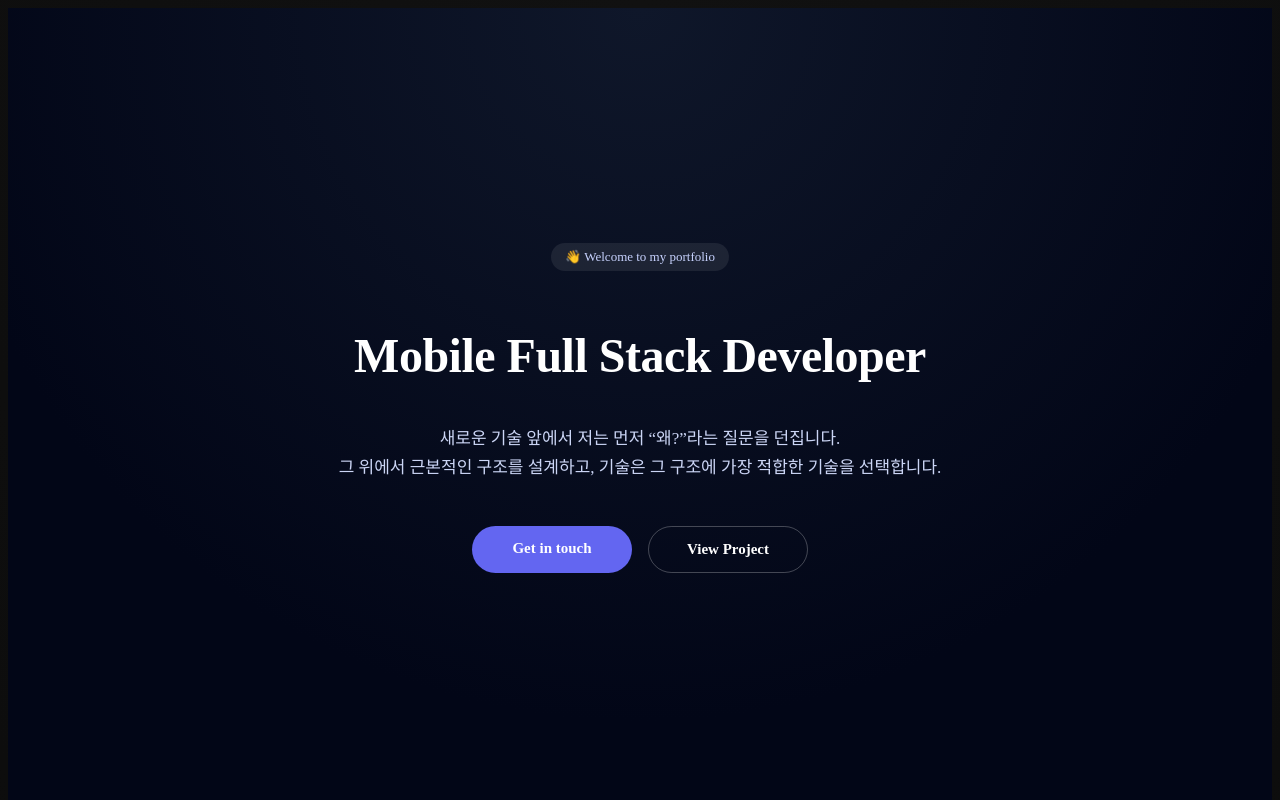
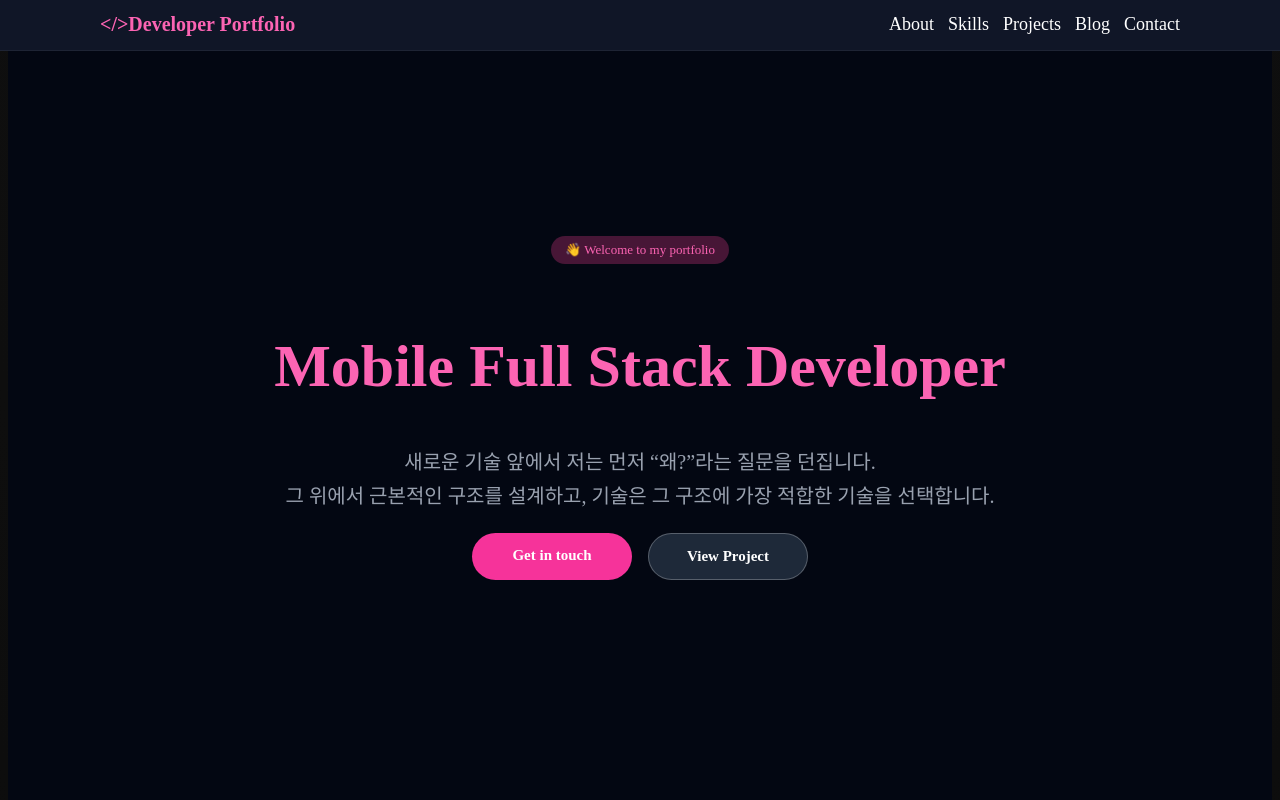
Before and after one commit to s3u0n4/DEV-NOTES, a Next.js app in the folder dev-notes/: page /developer/shin in a window 1280 px wide. Shown: the top 800 px of the page. Built offline with nearby package versions, Linux system fonts and the light colour scheme.

Commit message:
second commit

```diff
--- /dev/null
+++ b/dev-notes/app/developer/shin/component/Header/Header.css
@@ -0,0 +1,55 @@
+/* 헤더 전체 */
+.header {
+  position: fixed;
+  top: 0;
+  left: 0;
+  width: 100%;
+
+  background-color: #101627;
+  backdrop-filter: blur(14px);
+
+  border-bottom: 1px solid rgba(255, 255, 255, 0.06);
+}
+
+/* 내부 컨테이너 */
+.headerInner {
+  padding: 0px 100px;
+  display: flex;
+  align-items: center;
+  justify-content: space-between;
+}
+
+.headerInner h1 {
+  font-size: 20px;
+}
+
+/* 로고 영역 */
+.logo {
+  display: flex;
+  align-items: center;
+  gap: 10px;
+  color: #fc64b3;
+}
+/* 네비 / 토글 영역 */
+.nav {
+  display: flex;
+  align-items: center;
+  gap: 14px;
+  font-size: 18px;
+}
+
+.nav a {
+  color: #ffff;
+  text-decoration: none;
+}
+
+/* 모바일 대응 */
+@media (max-width: 768px) {
+  .nav {
+    gap: 8px;
+  }
+
+  .logo {
+    font-size: 16px;
+  }
+}
--- /dev/null
+++ b/dev-notes/app/developer/shin/component/Header/Header.tsx
@@ -0,0 +1,18 @@
+import "../Header/Header.css";
+export default function Header() {
+  return (
+    <header className="header">
+      <div className="headerInner">
+        <h1 className="logo">&lt;/&gt;Developer Portfolio</h1>
+
+        <nav className="nav">
+          <a href="#about">About</a>
+          <a href="#skills">Skills</a>
+          <a href="#projects">Projects</a>
+          <a href="#blog">Blog</a>
+          <a href="#contact">Contact</a>
+        </nav>
+      </div>
+    </header>
+  );
+}
--- a/dev-notes/app/developer/shin/component/Main/Main.css
+++ b/dev-notes/app/developer/shin/component/Main/Main.css
@@ -10,7 +10,8 @@
   padding: 0 24px;
   text-align: center;
 
-  background: radial-gradient(circle at top, #0f172a 0%, #020617 70%);
+  background-color: #030712;
+  color: #fc64b3;
 }
 
 /* 상단 배지 */
@@ -22,16 +23,12 @@
   font-weight: 500;
 
   border-radius: 999px;
-  background: rgba(255, 255, 255, 0.08);
-  color: #c7d2fe;
+  background: #471636;
 }
 
 /* 메인 타이틀 */
 .main h1 {
-  font-size: 48px;
-  font-weight: 800;
-  line-height: 1.15;
-  letter-spacing: -0.5px;
+  font-size: 60px;
 
   margin-bottom: 24px;
 }
@@ -40,11 +37,9 @@
 .main .description {
   max-width: 720px;
 
-  font-size: 17px;
+  font-size: 20px;
   line-height: 1.7;
-  color: #cbd5f5;
-
-  margin-bottom: 44px;
+  color: #99a1af;
 }
 
 /* 버튼 영역 */
@@ -69,7 +64,7 @@
 
 /* primary 버튼 */
 .main .btn.primary {
-  background: #6366f1;
+  background: #f6339a;
   color: #ffffff;
 }
 
@@ -80,7 +75,7 @@
 
 /* secondary 버튼 */
 .main .btn.secondary {
-  background: transparent;
+  background-color: #1e2939;
   color: #ffffff;
   border: 1px solid rgba(255, 255, 255, 0.25);
 }
--- a/dev-notes/app/developer/shin/page.tsx
+++ b/dev-notes/app/developer/shin/page.tsx
@@ -5,10 +5,12 @@ import Projects from "./component/Projects/Projects";
 import Blog from "./component/Blog/Blog";
 import Contact from "./component/Contact/Contact";
 import Footer from "./component/Footer/Footer";
+import Header from "./component/Header/Header";
 
 export default function Home() {
   return (
     <>
+      <Header />
       <Main />
       <About />
       <Skills />
```
